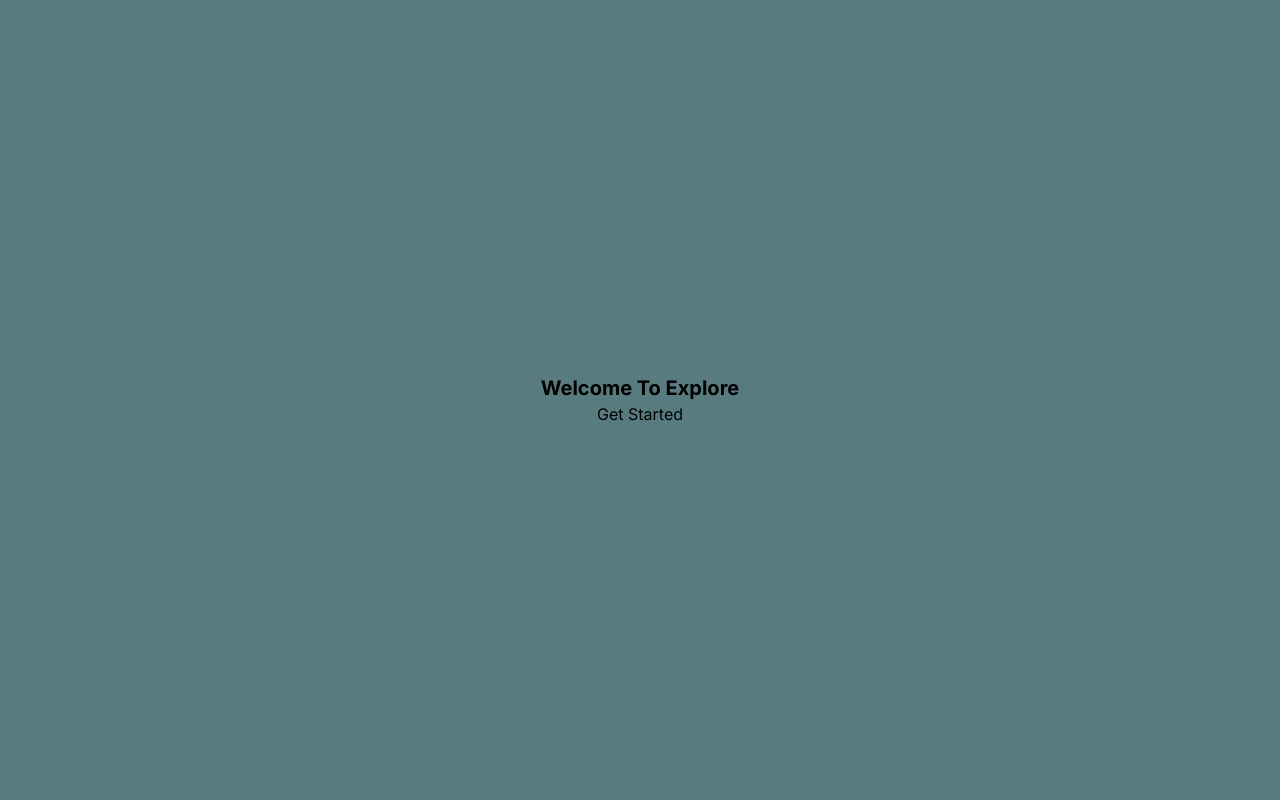
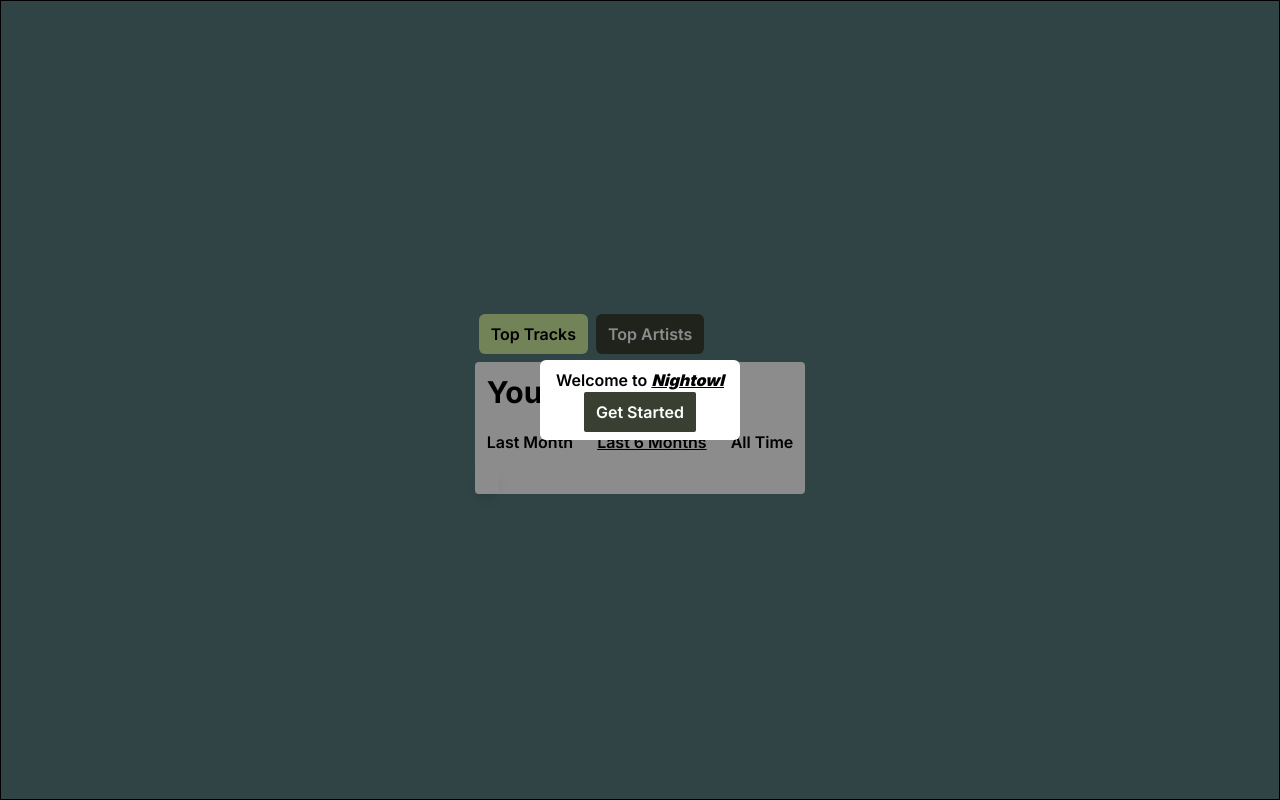
Before and after one commit to Aktreboja/Nightowl, a Next.js app: page / in a window 1280 px wide. Built offline with nearby package versions, Linux system fonts and the light colour scheme.

Commit message:
Restructuring Application

```diff
--- /dev/null
+++ b/src/Containers/AppContainer/index.tsx
@@ -0,0 +1,24 @@
+
+'use client'
+import { useEffect, useState } from "react"
+import currentToken from "@/utils/TokenService";
+import Dashboard from "@/pages/Dashboard";
+import Landing from "@/pages/Landing";
+
+export default function AppContainer() {
+    const [auth, setAuth] = useState(false);
+
+    // Checks if there's an access token available / needs refreshing
+    // useEffect(() => {
+    //     const token = currentToken.access_token;
+    //     if (token) {
+    //         console.log("Token available, welcome back")
+    //         setAuth(true);
+    //     }
+    // }, [])
+
+
+    return (<main>
+        <Dashboard authenticated = {auth}/>
+    </main>)
+}
--- a/src/Containers/TopTracksContainer/index.tsx
+++ b/src/Containers/TopTracksContainer/index.tsx
@@ -54,6 +54,7 @@
             </div>
 
             <div className="grid px-3 py-4 grid-cols-3 sm:grid-cols-5 md:grid-cols-6 lg:grid-cols-8 xl:grid-cols-10 w-fit shadow-lg overflow-y-auto max-h-[600px]">
+
             {
                 (timeRange === 'short_term' && tracksData.short_term) &&
                 tracksData.short_term.map((track, key) => (
--- a/src/app/page.tsx
+++ b/src/app/page.tsx
@@ -1,54 +1,45 @@
-'use client'
 
 //  Notes on client and server components in next
 //  https://nextjs.org/docs/app/building-your-application/rendering/client-components
+import './globals.css';
+import AppContainer from '@/Containers/AppContainer';
+import { Metadata } from 'next';
 
-import Image from 'next/image'
-
-
-import Landing from '@/pages/Landing';
-import Dashboard from '@/pages/Dashboard';
-import currentToken from '@/utils/TokenService';
-import './globals.css';
-import { useEffect, useState } from 'react';
-import { loginWithSpotifyClick, getToken, isValidTokenResponse } from '@/utils/Spotify/Spotify';
+export const metadata: Metadata = {
+  title: "Nightowl",
+  description: "A Spotify Based web application designed to have you listen to music all night."
+}
 
 export default function Home() {
+  // useEffect(() => {
 
-  const [auth, setAuth] = useState(false)
+  //   const checkToken = async () => {
+  //     const args = new URLSearchParams(window.location.search);
+  //     const code = args.get('code');
+  //     if (code) {
+  //       const token = await getToken(code)
 
-  useEffect(() => {
-    const checkToken = async () => {
-      const args = new URLSearchParams(window.location.search);
-      const code = args.get('code');
-      if (code) {
-        const token = await getToken(code)
+  //       if (isValidTokenResponse(token)) {
+  //         currentToken.save(token);
 
-        if (isValidTokenResponse(token)) {
-          currentToken.save(token);
+  //         // Remove code from URL so we can refresh correctly.
+  //         const url = new URL(window.location.href);
+  //         url.searchParams.delete("code");
 
-          // Remove code from URL so we can refresh correctly.
-          const url = new URL(window.location.href);
-          url.searchParams.delete("code");
+  //         const updatedUrl = url.search ? url.search : url.href.replace('?', '');
+  //         window.history.replaceState({}, document.title, updatedUrl);
+  //         setAuth(true);
+  //       } else {
+  //         console.error("Invalid token Response");
+  //       }
 
-          const updatedUrl = url.search ? url.search : url.href.replace('?', '');
-          window.history.replaceState({}, document.title, updatedUrl);
-          setAuth(true);
-        } else {
-          console.error("Invalid token Response");
-        }
+  //     }
+  //   }
+  //   checkToken();
+  // }, [])
 
-      }
-    }
-    checkToken();
-  }, [])
+  return <>
+    <AppContainer />
+  </>
 
-  return (
-    <main>
-      {auth ?
-        <Dashboard /> :
-        <Landing />
-      }
-    </main>
-  )
 }
--- /dev/null
+++ b/src/components/Modal/WelcomeModal/index.tsx
@@ -0,0 +1,14 @@
+import { loginWithSpotifyClick } from "@/utils/Spotify/Spotify";
+
+export default function WelcomeModal() {
+    return (
+        <div className="fixed w-full min-h-screen bg-black bg-opacity-45 flex justify-center items-center z-30 ">
+            <div className="bg-white w-fit h-fit flex items-center justify-center flex-col px-4 py-2 rounded-md">
+                <h1 className="font-semibold">Welcome to <strong className="underline"><i>Nightowl</i></strong></h1>
+                <button onClick = {loginWithSpotifyClick} className="bg-button-primary text-white font-semibold px-3 py-2 hover:bg-button-secondary hover:text-black duration-75 rounded-sm">Get Started</button>
+            </div>
+
+        </div>
+    )
+
+}
--- a/src/pages/Dashboard/index.tsx
+++ b/src/pages/Dashboard/index.tsx
@@ -1,11 +1,14 @@
+'use client'
+
 import { useState, useEffect } from "react"
 import { Artist, Track } from "@spotify/web-api-ts-sdk";
 import PreviewContainer from "@/Containers/PreviewContainer";
-import ArtistContainer from "@/Containers/ArtistContainer";
+
 import TopTracksContainer from "@/Containers/TopTracksContainer";
 import TopArtistsContainer from "@/Containers/TopArtistsContainer";
+import WelcomeModal from "@/components/Modal/WelcomeModal";
 
-export default function Dashboard() {
+export default function Dashboard({authenticated}: {authenticated: boolean}) {
 
     // View related state
     const [currentTab, setCurrentTab] = useState('Tracks');
@@ -22,8 +25,12 @@
 
     return (
         <section className="w-full min-h-screen bg-primary">
+
+            {!authenticated ? <WelcomeModal />: null}
+
+
             {/* Container that would hold the cover arts for songs / artists */}
-            <div className="min-h-screen  relative z-60">
+            <div className="min-h-screen  relative ">
                 <div className="w-full border min-h-screen flex justify-center items-center">
                     {/* Wrapper container for all left sided components */}
                     <div className="w-fit flex flex-col justify-center  h-fit ">
@@ -44,11 +51,6 @@
                         }
 
 
-                        {/* Artist Section */}
-                        {/* {
-                                selected  && 'preview_url' in selected?  <div className="mt-4"><ArtistContainer artist = {selected.artists[0]}/></div> : null
-                        }
-                         */}
 
 
                     </div>
--- a/src/pages/Landing/index.tsx
+++ b/src/pages/Landing/index.tsx
@@ -1,13 +1,15 @@
 import { loginWithSpotifyClick } from "@/utils/Spotify/Spotify"
+import WelcomeModal from "@/components/Modal/WelcomeModal"
 
 // Index page component for first / unauthenticated visit
 export default function Landing() {
     return (
         <main className='w-full min-h-screen bg-primary'>
-        <div className='flex items-center flex-col justify-center w-full h-screen'>
+          <WelcomeModal />
+        {/* <div className='flex items-center flex-col justify-center w-full h-screen'>
           <p className='font-bold text-xl'>Welcome To Explore</p>
           <button className='bg-slate-400' onClick = {loginWithSpotifyClick}>Get Started</button>
-        </div>
+        </div> */}
       </main>
     )
 }
```
